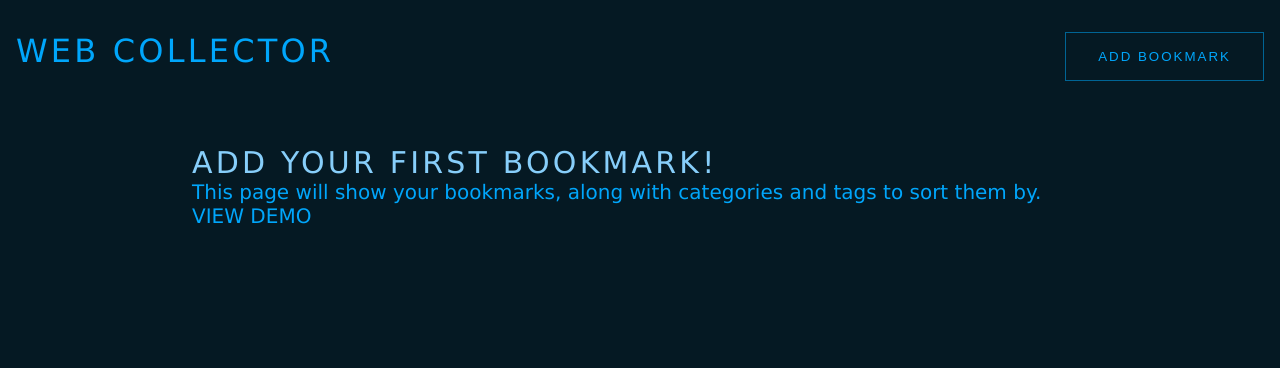
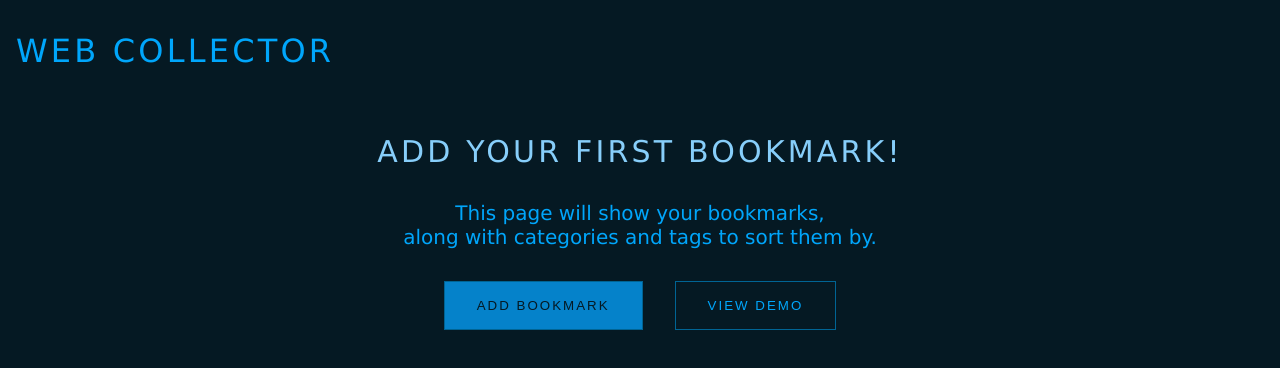
Before and after one commit to mistyb01/web-collector, a React (Create React App) app: page / in a window 1280 px wide. Shown: the top 368 px of the page. Built offline with nearby package versions, Linux system fonts and the light colour scheme.

Commit message:
startup screen css

```diff
--- a/src/Home.tsx
+++ b/src/Home.tsx
@@ -32,11 +32,11 @@ export const Home: React.FC<Props> = (props) => {
    <>
     <header>
           <h1 className="header-logo">web collector</h1>
+            {localStorage.getItem('bookmarkData') !== null &&
           <div className="horizontal-space">
-              <Link to='/add'><button className="header__button">add bookmark</button></Link>
-            {localStorage.getItem('bookmarkData') !== null &&
-              <Link to='/edit'><button className="header__button">edit</button></Link>}
-          </div>
+            <Link to='/add'><button className="header__button">add bookmark</button></Link>
+            <Link to='/edit'><button className="header__button">edit</button></Link>
+          </div>}
     </header>
     <main className="home-container horizontal-space">
     {localStorage.getItem('bookmarkData') !== null ?
@@ -57,10 +57,13 @@ export const Home: React.FC<Props> = (props) => {
     </div>
     <Bookmarks bookmarkData={props.bookmarkData} category={category} tag={tag}/>
     </> :
-    <div className="page-container">
+    <div className="page-container first-screen vertical-space">
         <h2>add your first bookmark!</h2>
-        <p>This page will show your bookmarks, along with categories and tags to sort them by.</p>
-        <Link to='/demo'>View Demo</Link>
+        <p>This page will show your bookmarks, <br/>along with categories and tags to sort them by.</p>
+        <div className="horizontal-space">
+        <Link to='/add'><button className="button--highlight">add bookmark</button></Link>
+        <Link to='/demo'><button>View Demo</button></Link>
+        </div>
     </div>
     }
     </main>
--- a/src/index.css
+++ b/src/index.css
@@ -112,7 +112,15 @@ h2 {
   margin-top: 2rem;
 }
 
+.first-screen {
+  text-align: center;
+  --custom-space: 2rem;
+}
 
+.button--highlight {
+  background-color: var(--secondary-color);
+  color: var(--main-bg-color);
+}
 .header-buttons {
   position: relative;
   width: 100%;
```
